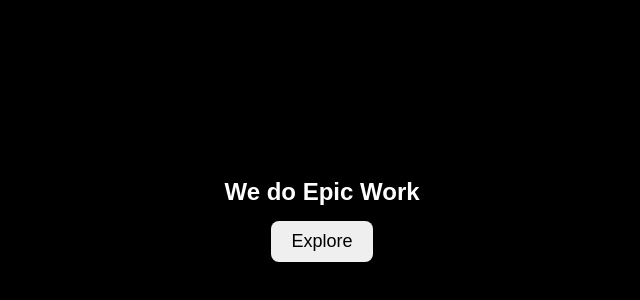
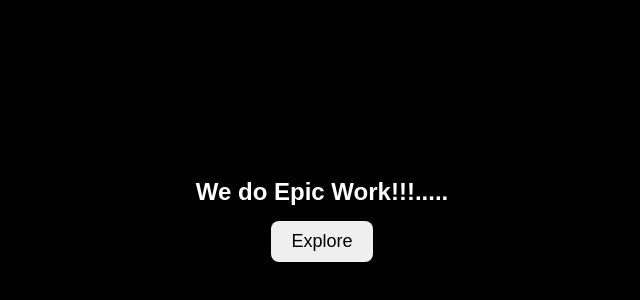
Before and after one commit to Shrasti-Jain/Class1, a plain HTML site: page index.html in a window 1280 px wide. Shown: the part 180-480 px from the top of the page, without its empty margins (318-958 px from the left). Drawn offline with Linux system fonts and the light colour scheme.

Commit message:
Second commit

```diff
--- a/index.html
+++ b/index.html
@@ -9,7 +9,7 @@
 <body>
     <main>
         <section>
-            <h1>We do Epic Work</h1>
+            <h1>We do Epic Work!!!.....</h1>
             <button>Explore</button>
         </section>
     </main>
```
